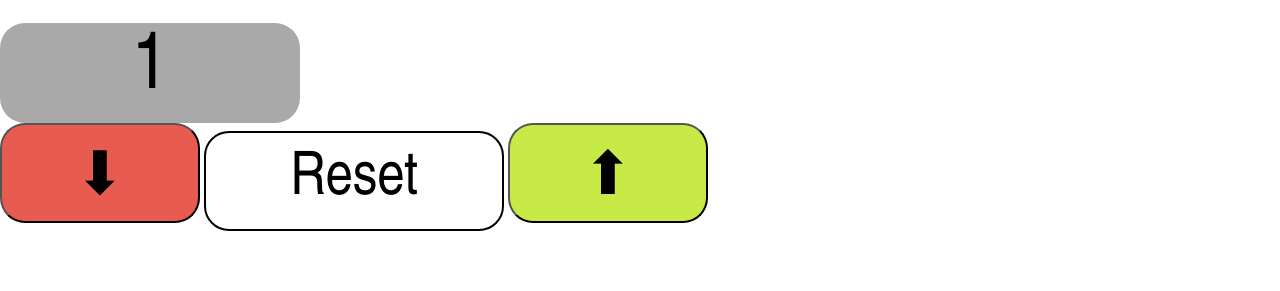
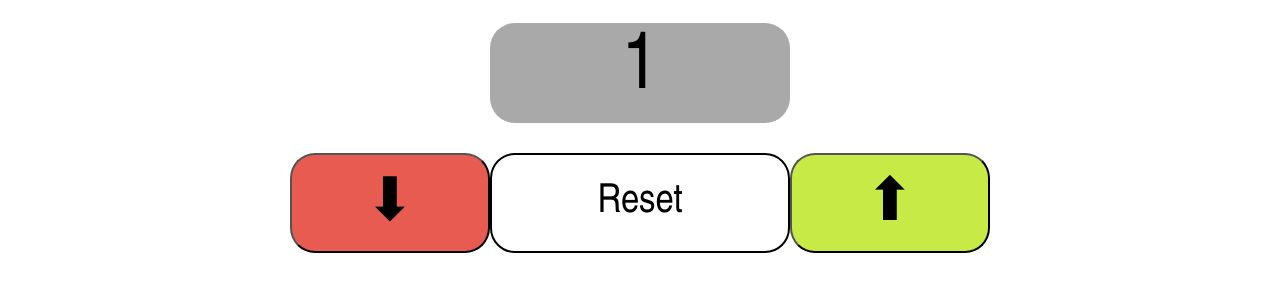
Before and after one commit to ethanpmullen/static-counter, a plain HTML site: page index.html in a window 1280 px wide. Shown: the part 87-378 px from the top of the page. Drawn offline with Linux system fonts and the light colour scheme.

Commit message:
Completed flexbox

```diff
--- a/index.html
+++ b/index.html
@@ -24,12 +24,12 @@
         </div>
     </header>
     <div class="counterWrapper">
-        <p id="counter"> 1 </p>
+        <p id="currentCount"> 1 </p>
     </div>
     <div class="buttonWrapper">
-        <button class="counting" id="downArrowToDecrement"> ⬇</button>
+        <button class="upAndDownButtons" id="downArrowToDecrement"> ⬇</button>
         <button id="resetButton"> Reset </button>
-        <button class="counting" id="upArrowToIncrement"> ⬆ </button>
+        <button class="upAndDownButtons" id="upArrowToIncrement"> ⬆ </button>
 
     </div>
 </body>
--- a/style.css
+++ b/style.css
@@ -56,20 +56,24 @@ header {
 }
 
 .counterWrapper {
+    display: flex;
+    justify-content: center;
     text-align: center;
     margin-top: 30px;
     font-family: "Arial Narrow";
     font-size: 80px;
 }
 
-#counter {
+#currentCount {
     background-color: darkgray;
     width: 300px;
     height: 100px;
     border-radius: 25px;
 }
 
-.button {
+.buttonWrapper {
+    display: flex;
+    justify-content: center;
     text-align: center;
     margin-top: 30px;
 }
@@ -80,10 +84,10 @@ button {
     border-radius: 25px;
 }
 
-.counting {
+.upAndDownButtons {
     width: 200px;
     display: inline-block;
-    font-family: "Akrobat Black";
+    font-family: "Arial Narrow";
     font-size: 60px;
 }
 
@@ -99,6 +103,6 @@ button {
     background-color: white;
     border: 2px solid black;
     width: 300px;
-    font-family: "Arial narrow";
-    font-size: 60px;
+    font-family: "Arial Narrow";
+    font-size: 40px;
 }
```
